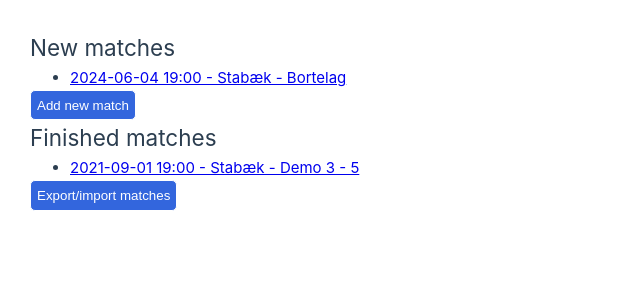
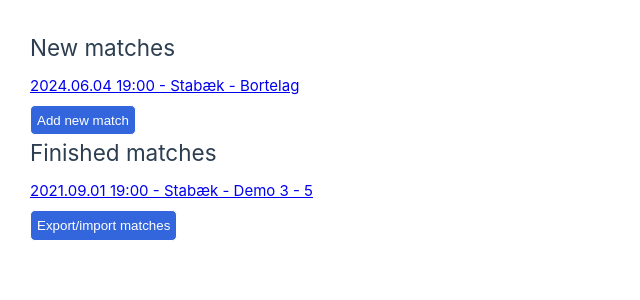
Before and after one commit to eoftedal/soccerscorev2, a Vue app: page /birthday in a window 1280 px wide. Shown: the top 300 px of the page, without its empty margins (0-640 px from the left). Built offline with nearby package versions, Linux system fonts and the light colour scheme.

Commit message:
Refactor

```diff
--- a/src/components/ActivityDisplay.vue
+++ b/src/components/ActivityDisplay.vue
@@ -17,6 +17,8 @@ import {
   getShotAccuracy,
   getPasses,
   getMatchPasses,
+  getPassAcc,
+  getMatchPassAcc,
 } from "../match";
 import { computed, ref } from "vue";
 
@@ -67,26 +69,6 @@ function chunk(data: number[], chunkSize: number = 2) {
     result.push(data.slice(i, i + chunkSize));
   }
   return result;
-}
-
-function getAllTouches(period: Period): [number, number] {
-  return [
-    period.home.touches.length + period.home.corners.length + period.home.freekicks.length,
-    period.away.touches.length + period.away.corners.length + period.away.freekicks.length,
-  ];
-}
-function getPassAcc(period: Period): [number, number] {
-  const allTouches = getAllTouches(period);
-  const allPasses = getPasses(period);
-  return [(allPasses[0] / allTouches[0]) * 100, (allPasses[1] / allTouches[1]) * 100];
-}
-
-function getMatchPassAcc(match: Match): [number, number] {
-  const allTouches = match.periods
-    .map((p) => getAllTouches(p))
-    .reduce((a, b) => [a[0] + b[0], a[1] + b[1]], [0, 0]);
-  const allPasses = getMatchPasses(match);
-  return [(allPasses[0] / allTouches[0]) * 100, (allPasses[1] / allTouches[1]) * 100];
 }
 
 function getLongestString(period: Period): [number, number] {
--- a/src/match.ts
+++ b/src/match.ts
@@ -223,3 +223,23 @@ export function getMatchPasses(match: Match): [number, number] {
   const strings = match.periods.map(getPasses);
   return [strings.reduce((a, b) => a + b[0], 0), strings.reduce((a, b) => a + b[1], 0)];
 }
+
+export function getAllTouches(period: Period): [number, number] {
+  return [
+    period.home.touches.length + period.home.corners.length + period.home.freekicks.length,
+    period.away.touches.length + period.away.corners.length + period.away.freekicks.length,
+  ];
+}
+export function getPassAcc(period: Period): [number, number] {
+  const allTouches = getAllTouches(period);
+  const allPasses = getPasses(period);
+  return [(allPasses[0] / allTouches[0]) * 100, (allPasses[1] / allTouches[1]) * 100];
+}
+
+export function getMatchPassAcc(match: Match): [number, number] {
+  const allTouches = match.periods
+    .map((p) => getAllTouches(p))
+    .reduce((a, b) => [a[0] + b[0], a[1] + b[1]], [0, 0]);
+  const allPasses = getMatchPasses(match);
+  return [(allPasses[0] / allTouches[0]) * 100, (allPasses[1] / allTouches[1]) * 100];
+}
--- a/src/views/HomeView.vue
+++ b/src/views/HomeView.vue
@@ -29,6 +29,9 @@ const notFinished = computed(() => {
 const finished = computed(() => {
   return sorted.value.filter((m) => m.state == "finished");
 });
+function formatDate(date: string) {
+  return date.split("-").join(".");
+}
 </script>
 
 <template>
@@ -37,7 +40,7 @@ const finished = computed(() => {
     <ul>
       <li v-for="m in notFinished" v-bind:key="m.id">
         <RouterLink :to="{ name: 'edit', params: { id: m.id } }">
-          {{ m.date }} {{ m.time }} - {{ m.homeTeam }} - {{ m.awayTeam }}
+          {{ formatDate(m.date) }} {{ m.time }} - {{ m.homeTeam }} - {{ m.awayTeam }}
         </RouterLink>
       </li>
     </ul>
@@ -46,7 +49,7 @@ const finished = computed(() => {
     <ul>
       <li v-for="m in finished" v-bind:key="m.id">
         <RouterLink :to="{ name: 'view', params: { id: m.id } }">
-          {{ m.date }} {{ m.time }} - {{ m.homeTeam }} - {{ m.awayTeam }}
+          {{ formatDate(m.date) }} {{ m.time }} - {{ m.homeTeam }} - {{ m.awayTeam }}
           {{ score(m) }}
         </RouterLink>
       </li>
@@ -58,4 +61,12 @@ const finished = computed(() => {
 main {
   margin: 2em;
 }
+ul {
+  margin: 0;
+  padding: 0;
+  list-style-type: none;
+  li {
+    margin: 0.5em 0;
+  }
+}
 </style>
--- a/src/views/MatchEdit.vue
+++ b/src/views/MatchEdit.vue
@@ -2,7 +2,7 @@
 import { useMatchStore } from "@/stores/matches";
 import { computed, onMounted, onUnmounted, reactive, ref, watch } from "vue";
 import { useRoute, useRouter } from "vue-router";
-import { type Period, type TeamData } from "../types";
+import { type Period } from "../types";
 import UpDown from "./UpDown.vue";
 import { getTotal, swapSides, getPossession } from "../match";
 import { setActive, setInactive } from "./buttonUtil";
--- a/src/views/MatchImage.vue
+++ b/src/views/MatchImage.vue
@@ -6,7 +6,14 @@ import { toPng } from "html-to-image";
 import { useMatchStore } from "@/stores/matches";
 import { type Match } from "@/types";
 import GrassImage from "../assets/grass.png";
-import { getMatchPasses, getMatchPossession, getMatchShots, getTotal, goalScorers } from "@/match";
+import {
+  getMatchPassAcc,
+  getMatchPasses,
+  getMatchPossession,
+  getMatchShots,
+  getTotal,
+  goalScorers,
+} from "@/match";
 import { msToTimeString, formatScoringTime } from "@/timeUtils";
 
 const route = useRoute();
@@ -65,37 +72,14 @@ const dt = computed(() => {
   return new Date(state.match.date + "T" + state.match.time + ":00.000Z");
 });
 
-const homeGoalScorers = computed(() => {
-  if (!state.match) return [];
-  return goalScorers(state.match, "home");
-});
-const awayGoalScorers = computed(() => {
-  if (!state.match) return [];
-  return goalScorers(state.match, "away");
-});
+const homeGoalScorers = computed(() => (state.match ? goalScorers(state.match, "home") : []));
+const awayGoalScorers = computed(() => (state.match ? goalScorers(state.match, "away") : []));
 
-const possession = computed(() => {
-  if (!state.match) return [0, 0, 0, 0];
-  return getMatchPossession(state.match);
-});
+const possession = computed(() => (state.match ? getMatchPossession(state.match) : [0, 0, 0, 0]));
 
-const allTouchesHomeCount = computed(() => {
-  if (!state.match) return 1;
-  return state.match.periods
-    .map((x) => x.home.touches.length + x.home.corners.length + x.home.freekicks.length)
-    .reduce((a, b) => a + b, 0);
-});
-const allTouchesAwayCount = computed(() => {
-  if (!state.match) return 1;
-  return state.match.periods
-    .map((x) => x.away.touches.length + x.away.corners.length + x.away.freekicks.length)
-    .reduce((a, b) => a + b, 0);
-});
+const passAcc = computed(() => (state.match ? getMatchPassAcc(state.match) : [0, 0]));
 
-const passes = computed(() => {
-  if (!state.match) return [0, 0];
-  return getMatchPasses(state.match);
-});
+const passes = computed(() => (state.match ? getMatchPasses(state.match) : [0, 0]));
 
 const imageTitle = computed(() => {
   return `image.png`;
@@ -206,9 +190,9 @@ fetch(GrassImage)
             <td>{{ msToTimeString(possession[3]) }}</td>
           </tr>
           <tr class="stat" v-if="!state.hidePasses">
-            <td>{{ ((passes[0] / allTouchesHomeCount) * 100).toFixed(1) }}%</td>
+            <td>{{ passAcc[0].toFixed(1) }}%</td>
             <td colspan="3">Pass.sikk.</td>
-            <td>{{ ((passes[1] / allTouchesAwayCount) * 100).toFixed(1) }}%</td>
+            <td>{{ passAcc[1].toFixed(1) }}%</td>
           </tr>
           <tr class="stat" v-if="!state.hidePasses">
             <td>{{ passes[0] }}</td>
```
